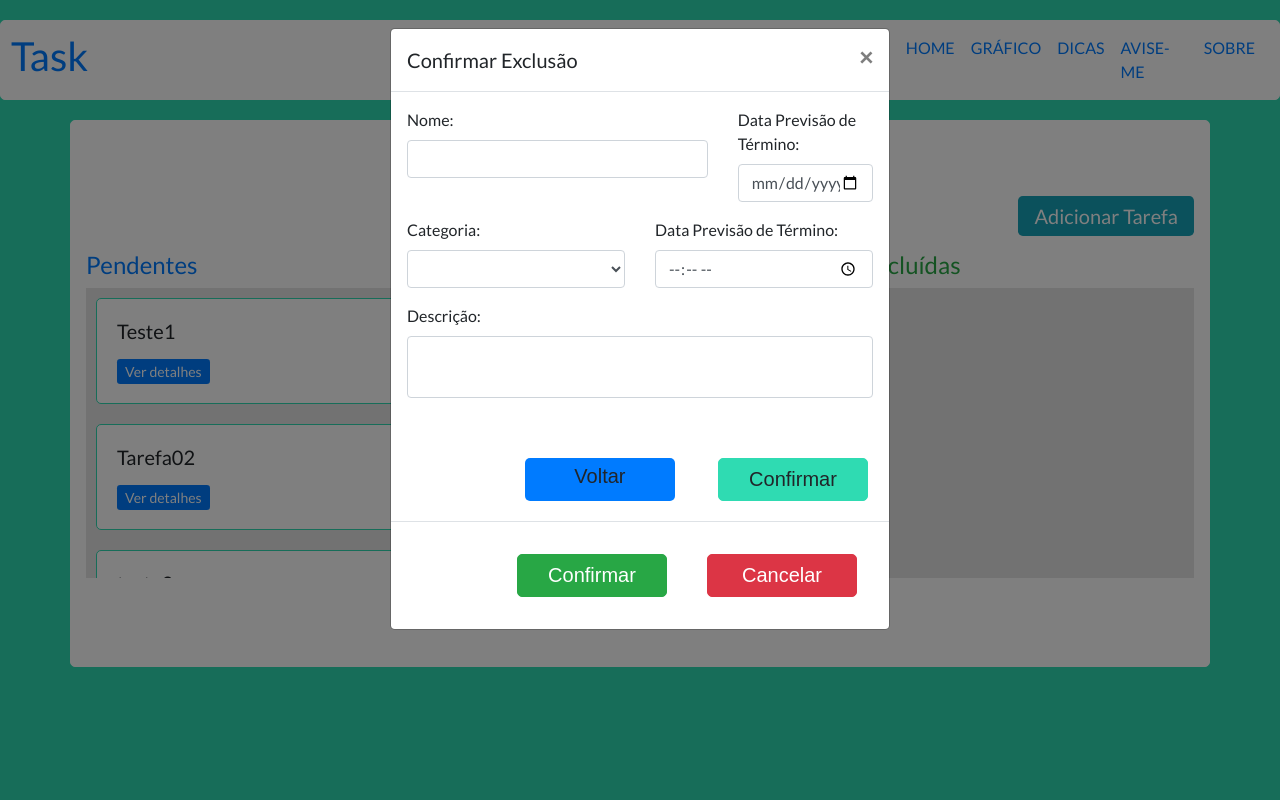
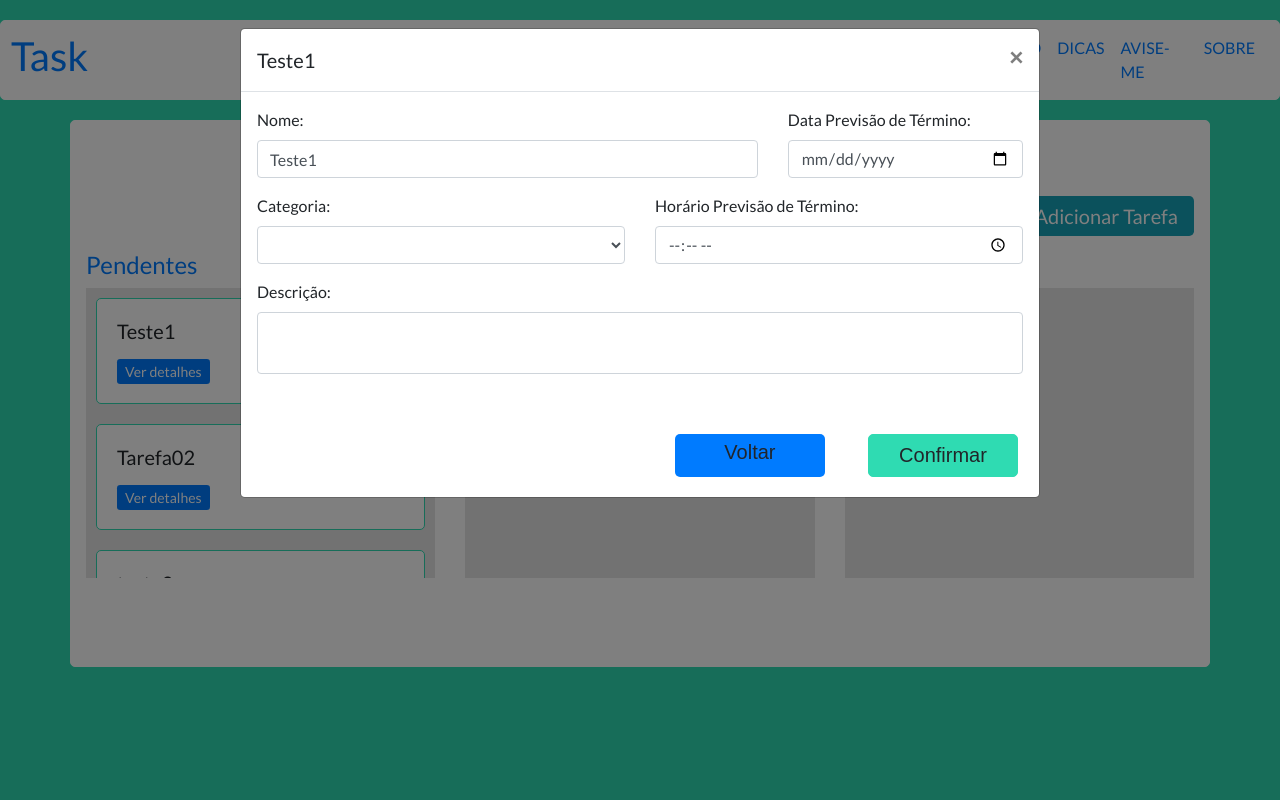
Before and after one commit to Dnaja/ifpi-ads-proji, a Django app: page /task/quadro/18/tarefas/ in a window 1280 px wide, after a click on "Ver detalhes". Run offline with Django 3.2, Linux system fonts and the light colour scheme; data comes from the database, SQL or seed files in the repository; lists and menus that the app fills with data are empty.

Commit message:
Tela inicial de um quadro

```diff
--- a/taskProject/task/taskProject/templates/taskProject/barra_superior.html
+++ b/taskProject/task/taskProject/templates/taskProject/barra_superior.html
@@ -5,12 +5,6 @@
     <head>
         <meta charset="UTF-8">
         <title>Task</title>
-        <link rel="stylesheet" href="https://cdn.jsdelivr.net/npm/bootstrap@4.6.0/dist/css/bootstrap.min.css" integrity="sha384-B0vP5xmATw1+K9KRQjQERJvTumQW0nPEzvF6L/Z6nronJ3oUOFUFpCjEUQouq2+l" crossorigin="anonymous">
-        <script src="https://code.jquery.com/jquery-3.5.1.slim.min.js" integrity="sha384-DfXdz2htPH0lsSSs5nCTpuj/zy4C+OGpamoFVy38MVBnE+IbbVYUew+OrCXaRkfj" crossorigin="anonymous"></script>
-        <script src="https://cdn.jsdelivr.net/npm/bootstrap@4.6.0/dist/js/bootstrap.bundle.min.js" integrity="sha384-Piv4xVNRyMGpqkS2by6br4gNJ7DXjqk09RmUpJ8jgGtD7zP9yug3goQfGII0yAns" crossorigin="anonymous"></script>
-        <link rel="stylesheet" href="https://cdnjs.cloudflare.com/ajax/libs/font-awesome/4.7.0/css/font-awesome.min.css">
-
-        <link rel="stylesheet" type="text/css" href="{% static 'taskProject/css/criar-tarefa.css' %}">
     </head>
     <body>
             <div class="top">
@@ -39,9 +33,17 @@
                 </nav>
                 {% endcomment %}
             </div>
+            <link rel="stylesheet" href="https://cdn.jsdelivr.net/npm/bootstrap@4.6.0/dist/css/bootstrap.min.css" integrity="sha384-B0vP5xmATw1+K9KRQjQERJvTumQW0nPEzvF6L/Z6nronJ3oUOFUFpCjEUQouq2+l" crossorigin="anonymous">
+            <script src="https://code.jquery.com/jquery-3.6.0.js" integrity="sha256-H+K7U5CnXl1h5ywQfKtSj8PCmoN9aaq30gDh27Xc0jk=" crossorigin="anonymous"></script>
+            {% comment %} <script src="https://code.jquery.com/jquery-3.5.1.min.js" integrity="sha384-DfXdz2htPH0lsSSs5nCTpuj/zy4C+OGpamoFVy38MVBnE+IbbVYUew+OrCXaRkfj" crossorigin="anonymous"></script> {% endcomment %}
+            <script src="https://cdn.jsdelivr.net/npm/bootstrap@4.6.0/dist/js/bootstrap.bundle.min.js" integrity="sha384-Piv4xVNRyMGpqkS2by6br4gNJ7DXjqk09RmUpJ8jgGtD7zP9yug3goQfGII0yAns" crossorigin="anonymous"></script>
+            <link rel="stylesheet" href="https://cdnjs.cloudflare.com/ajax/libs/font-awesome/4.7.0/css/font-awesome.min.css">
+            <link rel="stylesheet" type="text/css" href="{% static 'taskProject/css/criar-tarefa.css' %}">
+
             <div class="content container">
                 {% block content %}
                 {% endblock %}
             </div>
+
     </body>
 </html>
--- a/taskProject/task/taskProject/templates/taskProject/listar_tarefas.html
+++ b/taskProject/task/taskProject/templates/taskProject/listar_tarefas.html
@@ -78,11 +78,11 @@
     </div>
 
     <!-- Modal Confirmação de exclusão -->
-    <div class="modal fade" id="exampleModal" tabindex="-1" role="dialog" aria-labelledby="exampleModalLabel" aria-hidden="true">
-        <div class="modal-dialog" role="document">
+    <div class="modal fade " id="exampleModal" tabindex="-1" role="dialog" aria-labelledby="exampleModalLabel" aria-hidden="true">
+        <div class="modal-dialog modal-lg" role="dialog">
             <div class="modal-content">
                 <div class="modal-header">
-                    <h5 class="modal-title" id="exampleModalLabel">Confirmar Exclusão</h5>
+                    <h5 class="modal-title" id="exampleModalLabel"></h5>
                     <button type="button" class="close" data-dismiss="modal" aria-label="Close">
                         <span aria-hidden="true">&times;</span>
                     </button>
@@ -125,7 +125,7 @@
 
                             <div class="col">
                                 <div class="form-group">
-                                    <label for="horario_previsao_termino">Data Previsão de Término:</label>
+                                    <label for="horario_previsao_termino">Horário Previsão de Término:</label>
                                     <input type="time" name="horario_previsao_termino"  id = "horario_previsao_termino"  class="form-control"  >
                                 </div>
 
@@ -155,10 +155,10 @@
                         <input type = "hidden" name = "categoria_id" id = "categoria_id">
                     </div>
 
-                    <div class="modal-footer">
+                    {% comment %} <div class="modal-footer">
                         <button type="submit" class="btn btn-success" >Confirmar</button>
                         <button type="button"  class="btn btn-danger" data-dismiss="modal">Cancelar</button>
-                    </div>
+                    </div> {% endcomment %}
                 </form>
             </div>
         </div>
@@ -166,28 +166,28 @@
 
     <script type="text/javascript">
         $('#exampleModal').on('show.bs.modal', function (event) {
-            $.ajax({
-                url: "task/tarefa/1",
-                type: 'POST',
-                data: {'tarefa_id':tarefa_id},
-                dataType: 'json',
-                success: function (data) {
-                    {% comment %} if (data.is_taken) {
-                        alert(data.error_message);
-                    } {% endcomment %}
-                },error:function(){
-                    console.log('error');
-                },
-            });
 
             var button = $(event.relatedTarget) // Button that triggered the modal
             var tarefa_id = button.data('tarefa-id') // Extract info from data-* attributes
             var form = document.querySelector("form");
-            var a = button.attr("data-modal-form-url");
-
+            $.ajax({
+                url: button.attr("data-modal-form-url"),
+                type: 'GET',
+                data: {'tarefa_id':tarefa_id},
+                dataType: 'json',
+                success: function (data) {
+                    var json = JSON.parse(data.tarefa);
+                    console.log(json);
+                    modal.find('.modal-body #nome').val(json[0].fields.nome);
+                    modal.find('.modal-title').html(json[0].fields.nome);
+                    modal.find('.modal-body #data_previsao_termino').val(json[0].fields.data_previsao_termino);
+                },error:function(e){
+                    console.log(e);
+                },
+            });
             var modal = $(this)
             //modal.find('.modal-body #categoria_id').val(categoria_id)
         })
-      </script>
+    </script>
 
 {% endblock content %}
--- a/taskProject/task/taskProject/views.py
+++ b/taskProject/task/taskProject/views.py
@@ -2,6 +2,9 @@ from django.shortcuts import render,redirect,reverse
 from .forms import QuadroForm,CategoriaForm, TarefaForm
 from .models import Quadro,Categoria, Tarefa
 from django.contrib import messages
+from django.http import JsonResponse
+from django.core import serializers
+
 
 def index(request):
     quadros = Quadro.objects.all()
@@ -152,5 +155,9 @@ def listar_tarefas(request,id):
     })
 
 def visualizar_modal_form(request,id):
-    tarefa = Tarefa.objects.filter(id = id)
-    return render(request, 'taskProject/listar_tarefas.html', {'tarefa': tarefa})
+
+    tarefa = Tarefa.objects.filter(pk = id)
+    data = serializers.serialize('json', tarefa)
+    data = {'tarefa' : data}
+    return JsonResponse(data)
+    #return render(request, 'taskProject/listar_tarefas.html', {'tarefa': tarefa})
```
